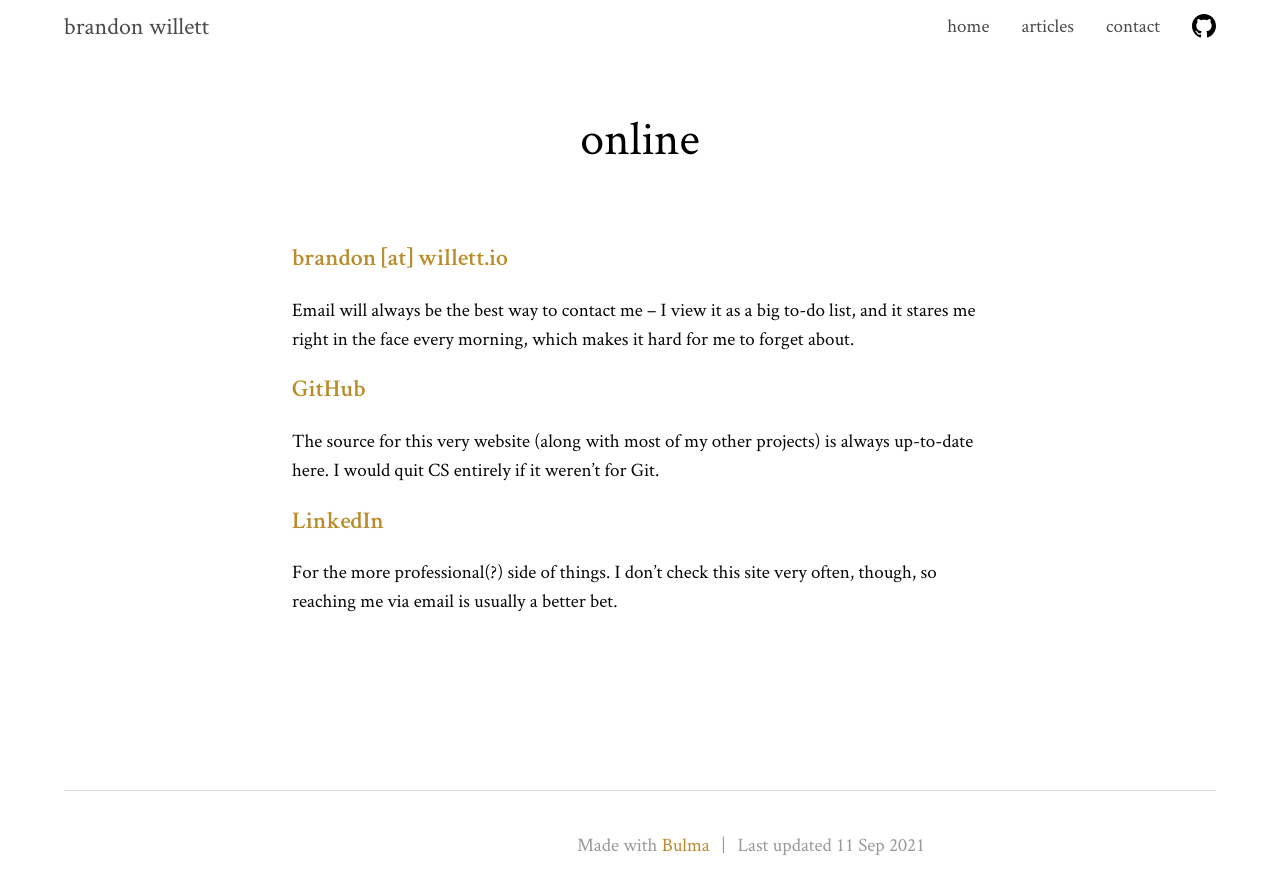
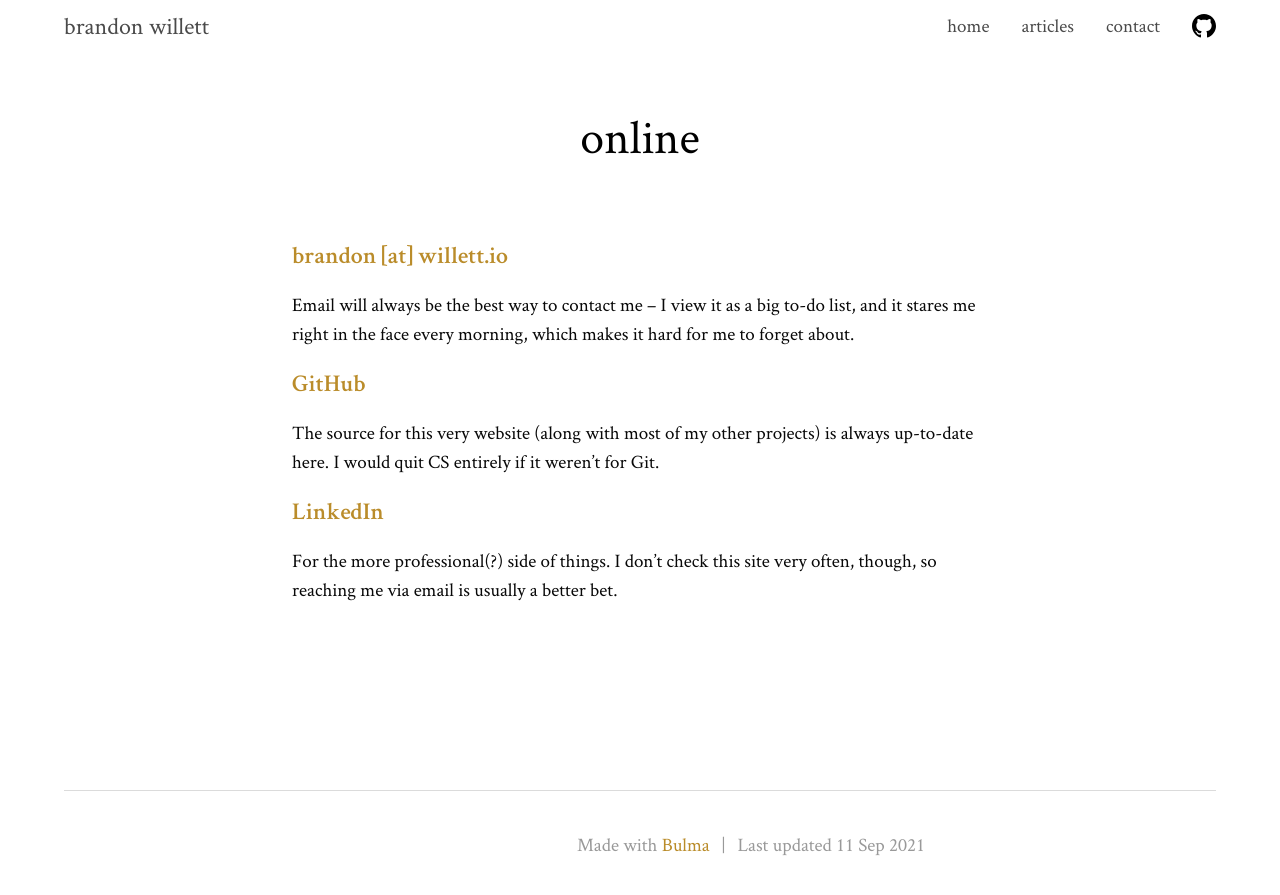
Before and after one commit to pickledish/pickledish.github.io, a Jekyll site: the page built from contact.md, in a window 1280 px wide. Shown: the top 895 px of the page. Built offline with Jekyll 4.4.1, drawn with Linux system fonts in a browser that asks for light colours.

Commit message:
smaller line height

```diff
--- a/assets/css/post.css
+++ b/assets/css/post.css
@@ -62,7 +62,7 @@
 	background-color: #ffffff;
 	font-size: 19px;
 	color: #080808;
-	line-height: 1.55;
+	line-height: 1.5;
 }
 
 /* For some reason, bold forces a taller line height? */
```
